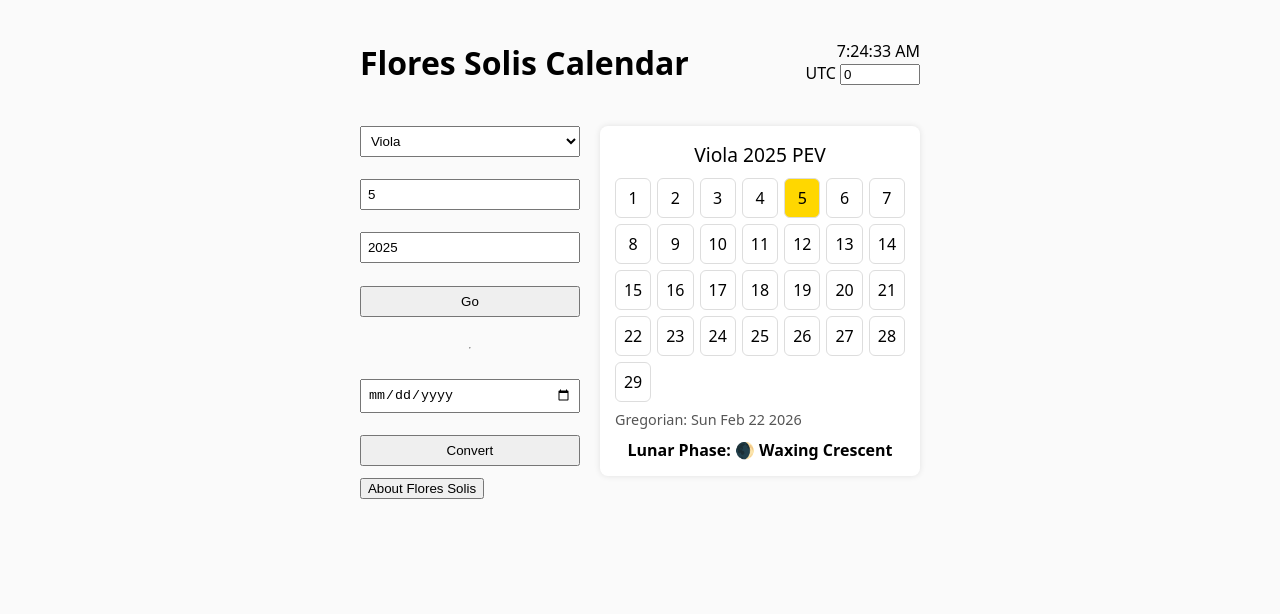
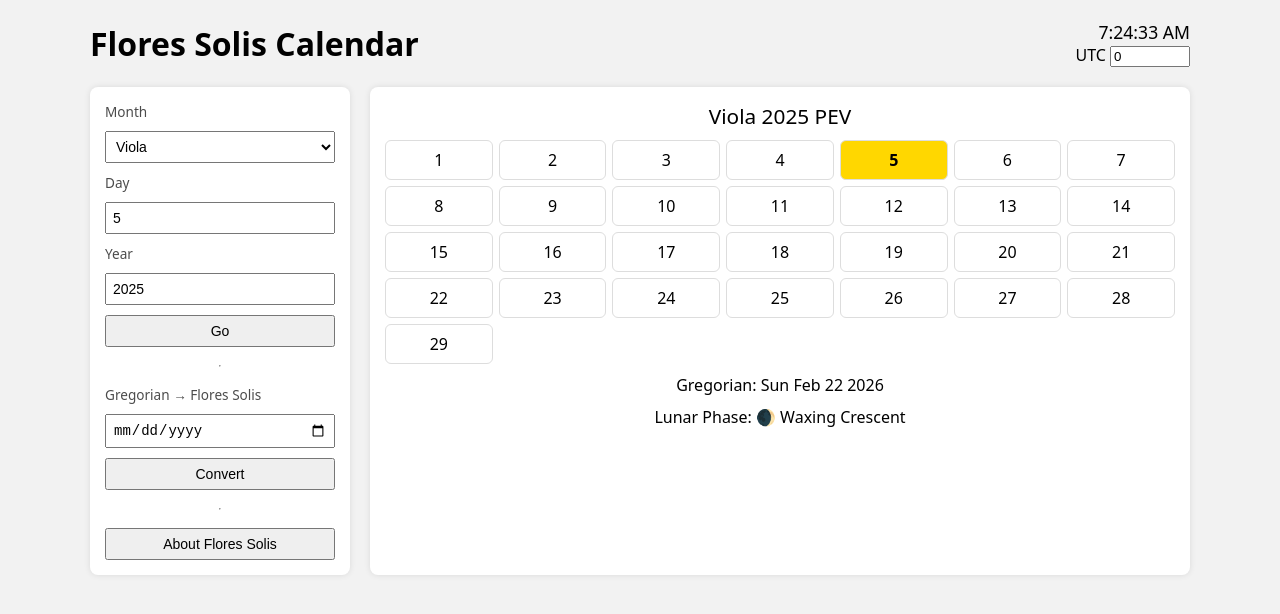
Before and after one commit to WDD5250/Flores-Solis, a plain HTML site: page index.html in a window 1280 px wide. Drawn offline with Linux system fonts and the light colour scheme.

Commit message:
Refactor index.html for layout and style improvements
Updated styles for improved layout and aesthetics. Enhanced header, controls, and calendar sections for better usability.

```diff
--- a/index.html
+++ b/index.html
@@ -3,50 +3,72 @@
 <head>
 <meta charset="UTF-8">
 <title>Flores Solis Calendar</title>
-<link rel="stylesheet" href="style.css">
 
 <style>
 body {
-  font-family: system-ui, sans-serif;
   margin: 0;
   padding: 20px;
-  background: #fafafa;
+  font-family: system-ui, sans-serif;
+  background: #f2f2f2;
 }
 
 #app {
-  max-width: 900px;
+  max-width: 1100px;
   margin: auto;
 }
 
+/* ===== Header ===== */
 header {
   display: flex;
   justify-content: space-between;
   align-items: center;
+  margin-bottom: 20px;
+}
+
+header h1 {
+  margin: 0;
 }
 
 #clock-box {
   text-align: right;
 }
 
+#clock {
+  font-size: 1.1em;
+  font-weight: 500;
+}
+
+/* ===== Main Layout ===== */
 #main {
   display: grid;
-  grid-template-columns: 220px 1fr;
+  grid-template-columns: 260px 1fr;
   gap: 20px;
-  margin-top: 20px;
 }
 
+/* ===== Controls ===== */
 .controls {
+  background: white;
+  padding: 15px;
+  border-radius: 8px;
+  box-shadow: 0 0 6px rgba(0,0,0,0.1);
   display: flex;
   flex-direction: column;
   gap: 10px;
+}
+
+.controls label {
+  font-size: 0.85em;
+  opacity: 0.7;
 }
 
 .controls input,
 .controls select,
 .controls button {
   padding: 6px;
+  font-size: 14px;
 }
 
+/* ===== Calendar ===== */
 #calendar {
   background: white;
   padding: 15px;
@@ -55,9 +77,9 @@ header {
 }
 
 #month-title {
-  font-size: 1.2em;
+  text-align: center;
+  font-size: 1.3em;
   margin-bottom: 10px;
-  text-align: center;
 }
 
 #calendar-grid {
@@ -68,27 +90,33 @@ header {
 
 .day {
   padding: 8px;
+  text-align: center;
   border-radius: 6px;
-  text-align: center;
   border: 1px solid #ddd;
+  user-select: none;
 }
 
 .today {
   background: gold;
+  font-weight: bold;
 }
 
+/* ===== Info ===== */
+#gregorian-output,
 #lunar-phase {
   margin-top: 10px;
   text-align: center;
-  font-weight: bold;
+  font-weight: 500;
 }
 
+/* ===== About ===== */
 #about-section {
+  display: none;
   margin-top: 20px;
-  display: none;
   background: white;
   padding: 15px;
   border-radius: 8px;
+  box-shadow: 0 0 6px rgba(0,0,0,0.1);
 }
 </style>
 </head>
@@ -99,43 +127,58 @@ header {
 <header>
   <h1>Flores Solis Calendar</h1>
   <div id="clock-box">
-    <div id="clock"></div>
-    UTC <input id="utcOffset" type="number" step="0.5" value="0">
+    <div id="clock">--:--:--</div>
+    UTC
+    <input id="utcOffset" type="number" step="0.5" value="0">
   </div>
 </header>
 
 <div id="main">
+
+  <!-- ===== Controls ===== -->
   <div class="controls">
+    <label>Month</label>
     <select id="monthSelect"></select>
+
+    <label>Day</label>
     <input id="dayInput" type="number" min="1">
+
+    <label>Year</label>
     <input id="yearInput" type="number">
+
     <button onclick="goToFSDate()">Go</button>
 
     <hr>
 
+    <label>Gregorian → Flores Solis</label>
     <input id="gregorianInput" type="date">
     <button onclick="convertGregorian()">Convert</button>
+
+    <hr>
+
+    <button onclick="toggleAbout()">About Flores Solis</button>
   </div>
 
+  <!-- ===== Calendar ===== -->
   <div id="calendar">
     <div id="month-title"></div>
     <div id="calendar-grid"></div>
     <div id="gregorian-output"></div>
     <div id="lunar-phase"></div>
   </div>
+
 </div>
 
-<button onclick="toggleAbout()">About Flores Solis</button>
+<!-- ===== About Section ===== -->
 <div id="about-section">
   <p>
-    Flores Solis is a solar calendar aligned to the equinoxes and solstices.
-    Each year begins at the March equinox, and months reflect natural seasonal
-    structure rather than arbitrary lengths.
+    <strong>Flores Solis</strong> is a solar calendar aligned to the equinoxes
+    and solstices. The year begins at the March equinox, ensuring seasonal
+    stability and removing Gregorian drift.
   </p>
 </div>
 
+<script src="flores-solis.js"></script>
 </div>
-
-<script src="flores-solis.js"></script>
 </body>
 </html>
```
